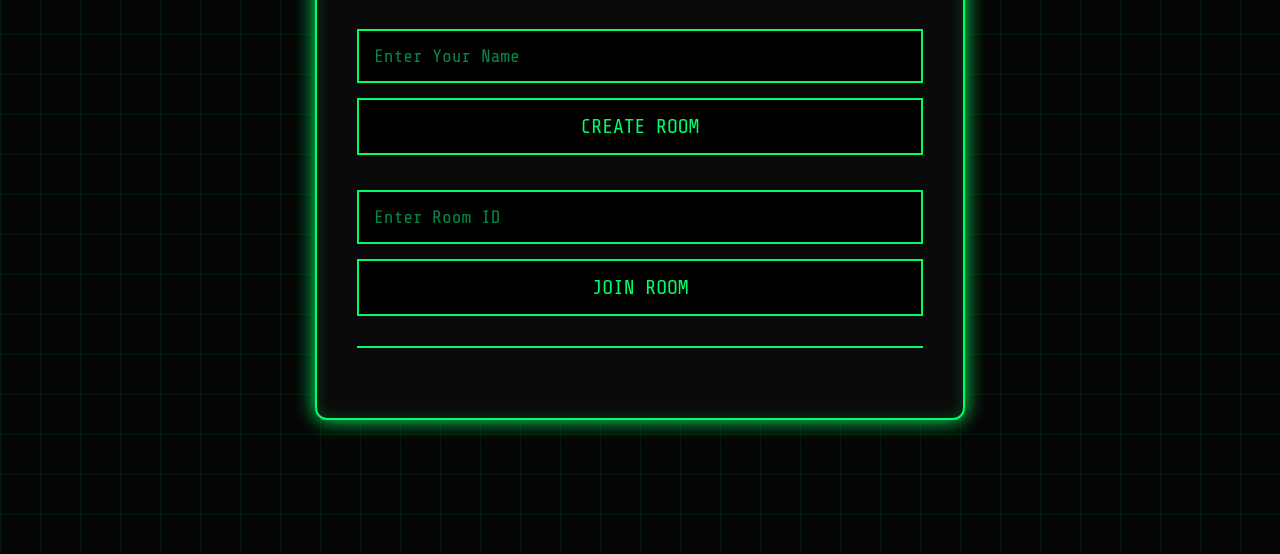
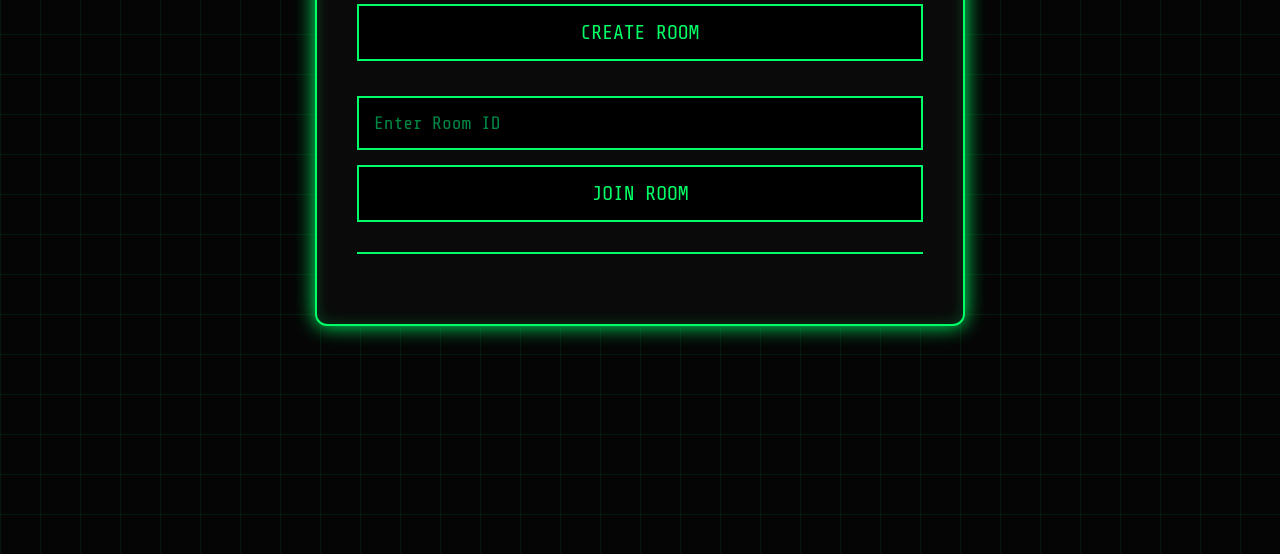
Before and after one commit to RupankarGarai2003/PrivateChat, a website: page public/index.html in a window 1280 px wide. Shown: the part 246-800 px from the top of the page. Drawn offline with nearby package versions, Linux system fonts and the light colour scheme; no server answers.

Commit message:
Update style.css

```diff
--- a/public/style.css
+++ b/public/style.css
@@ -11,11 +11,20 @@
 body{
     background:#050505;
     color:#00ff66;
+    font-family:'Share Tech Mono', monospace;
+
+    margin:0;
+
     display:flex;
     justify-content:center;
-    align-items:center;
-    height:100vh;
-    overflow:hidden;
+
+    align-items:flex-start;
+
+    min-height:100vh;
+
+    overflow-y:auto;
+
+    padding:40px 0;
 }
 
 /* Background Grid */
```
